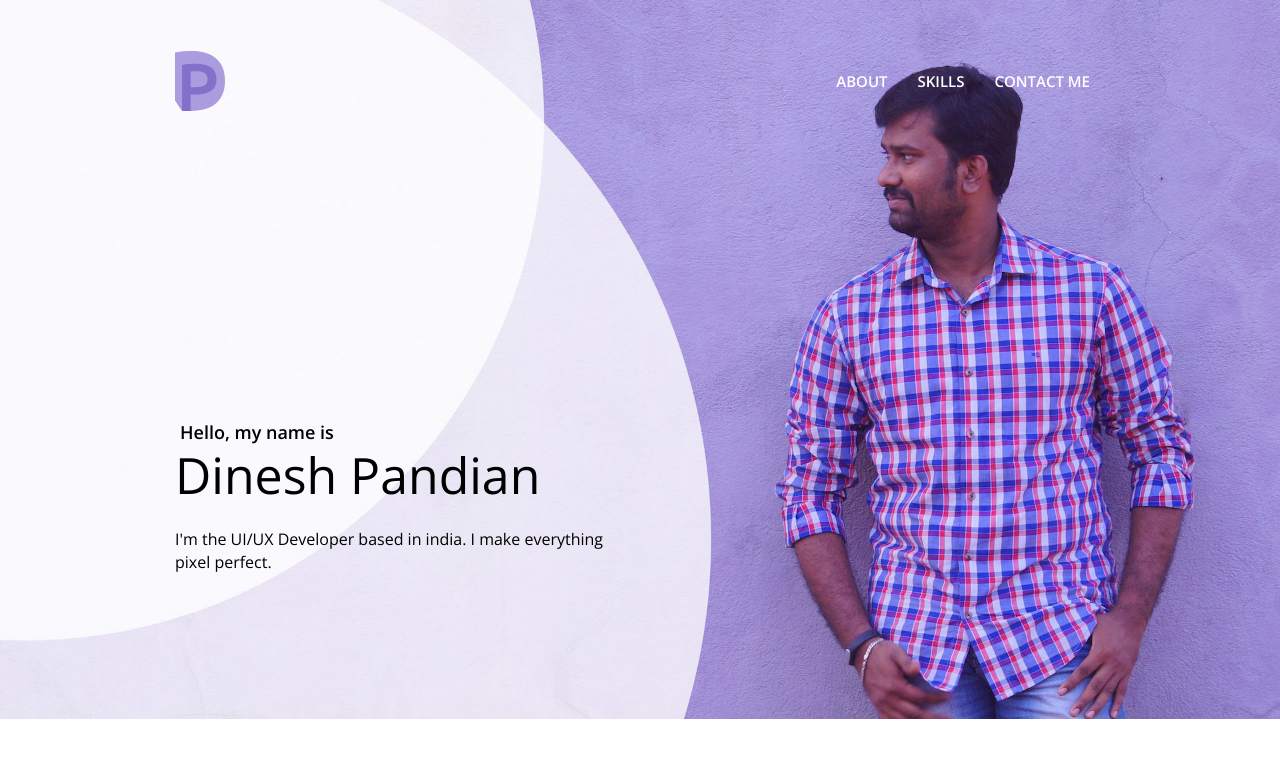
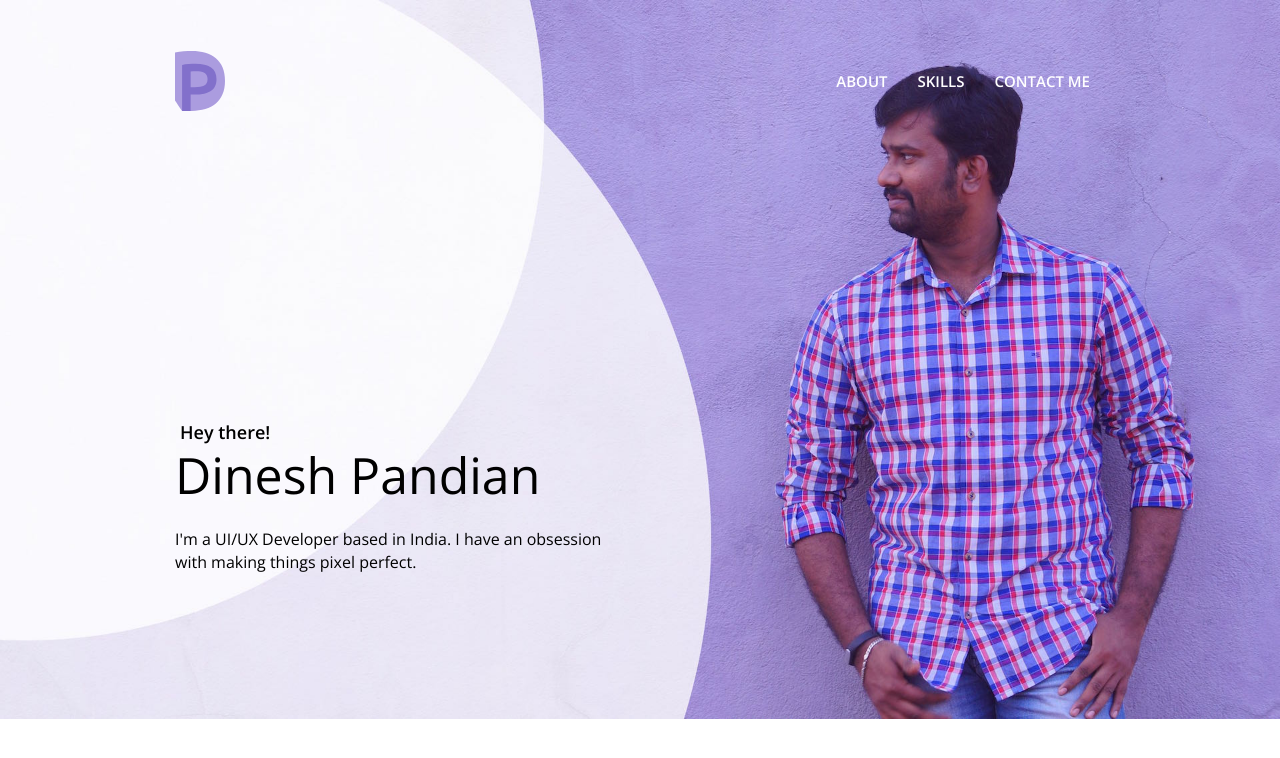
Before and after one commit to dineshpandianr/dineshpandianr.github.io, a Jekyll site: the page built from index.html, in a window 1280 px wide and 900 px high. Shown: the top 758 px of the window. Built offline with Jekyll 4.4.1, drawn with Linux system fonts in a browser that asks for light colours; nearby versions of some CDN libraries.

Commit message:
Update index.html

```diff
--- a/index.html
+++ b/index.html
@@ -11,11 +11,11 @@ layout: default
 				<div class="Cover--XSmall-12 Cover--Small-12 Cover--Medium-6 Cover--Large-5">
 					<div class="Covered--Inside">
 						<div class="Name--Card">
-							<h6>Hello, my name is</h6>
+							<h6>Hey there!</h6>
 							<h1>Dinesh Pandian</h1>
 						</div>
 						<p class="Desc">
-							I'm the UI/UX Developer based in india. I make everything pixel perfect.
+							I'm a UI/UX Developer based in India. I have an obsession with making things pixel perfect.
 						</p>
 					</div>
 				</div>
```
